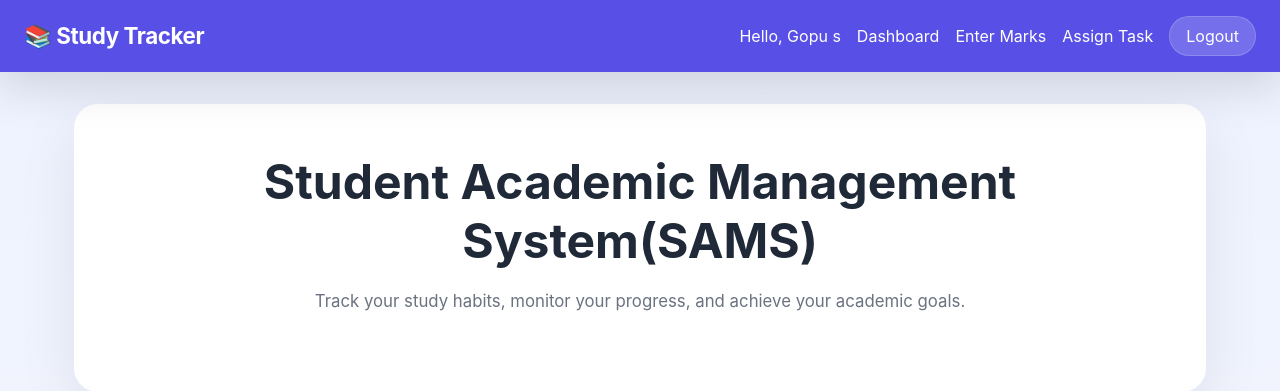
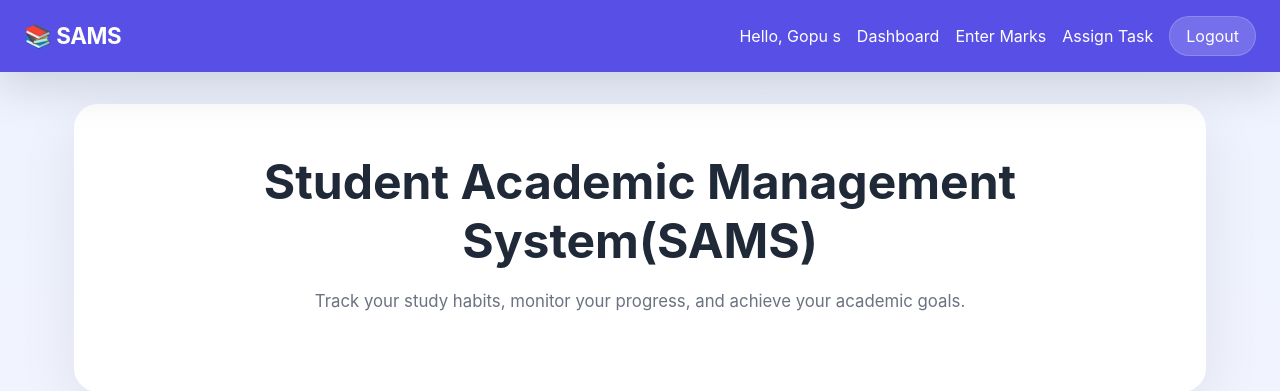
Before and after one commit to Krishna2006-eco/SAMS, a Flask app: page / in a window 1280 px wide. Shown: the top 391 px of the page. Run offline with Flask 3, Linux system fonts and the light colour scheme; a user stored in the database is signed in.

Commit message:
Changed the style

```diff
--- a/app.py
+++ b/app.py
@@ -174,10 +174,10 @@ def student_dashboard():
 
     # Calculate study streak (consecutive days)
     streak = conn.execute('''
-        SELECT COUNT(DISTINCT study_date) as days
+        SELECT COUNT (DISTINCT study_date) as days
         FROM study_logs
         WHERE student_id = ?
-        AND study_date >= date('now', '-7 days')
+        ORDER BY study_date > DATE('now') DESC
     ''', (session['user_id'],)).fetchone()
 
     conn.close()
--- a/templates/base.html
+++ b/templates/base.html
@@ -3,13 +3,13 @@
 <head>
     <meta charset="UTF-8">
     <meta name="viewport" content="width=device-width, initial-scale=1.0">
-    <title>{% block title %}Study Tracker{% endblock %}</title>
+    <title>{% block title %}SAMS{% endblock %}</title>
     <link rel="stylesheet" href="{{ url_for('static', filename='style.css') }}">
 </head>
 <body>
     <nav class="navbar">
         <div class="nav-brand">
-            <a href="{{ url_for('home') }}">📚 Study Tracker</a>
+            <a href="{{ url_for('home') }}">📚 SAMS</a>
         </div>
         <div class="nav-links">
             {% if session.get('user_id') %}
```
Also changed, not shown: study_tracker.db.
